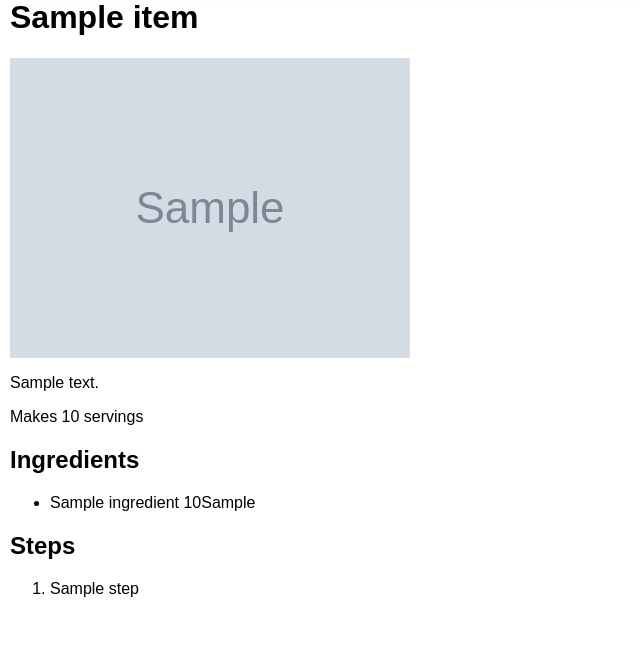
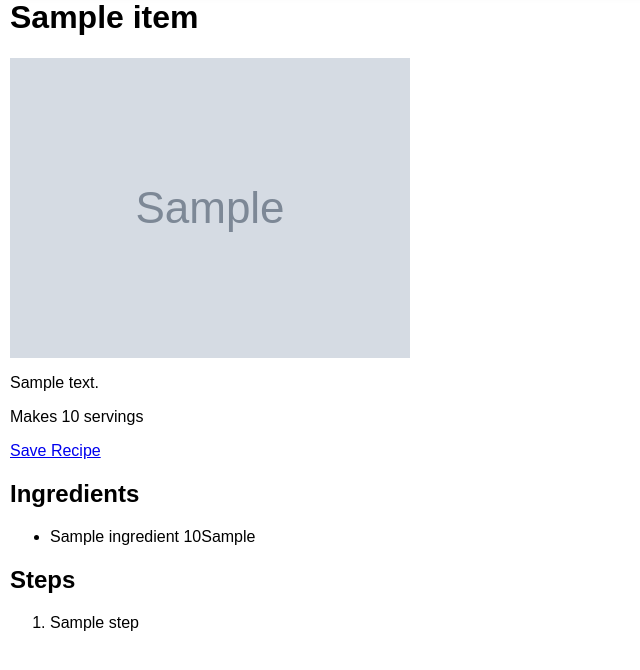
Before and after one commit to mia19reynolds/ComputingProject2, a Flask app: page /recipe in a window 1280 px wide. Shown: the part 90-760 px from the top of the page, without its empty margins (0-640 px from the left). Run offline with Flask 3, Linux system fonts and the light colour scheme; the visitor is signed in with stand-in values (Sample User, id 1); tables that the repository leaves empty or names only in its code hold one stand-in row (values such as "Sample post"); grey boxes marked "Sample" are stand-in pictures; a database or web service that is not in the repository returns one stand-in record (values such as "Sample title"); data that the repository does not hold is empty; some libraries are stand-ins or nearby versions.

Commit message:
save recipe test

```diff
--- a/app.py
+++ b/app.py
@@ -220,6 +220,12 @@ def recipe():
 
     # Optionally, handle unauthorized access here
     return redirect(url_for('login'))  # Redirect unauthenticated users to the login page
+
+# Save recipe to user_data
+@app.route('/saveRecipe', methods=['POST', 'GET'])
+@login_required
+def saveRecipe():
+    print(request.args.get('id'))
 
 # User sign up
 @app.route('/signup', methods=['POST', 'GET'])
--- a/templates/recipe.html
+++ b/templates/recipe.html
@@ -2,10 +2,13 @@
 {% block title %}{{ recipe.title }}{% endblock %}
 {% include 'navbarActive.html' %}
 {% block main %}
-    <h1>{{ recipe.title }}</h1>
-    <img src="{{ recipe['image'] }}">
-    <p>{{ recipe.summary|safe }}</p>
-    <p>Makes {{ recipe.servings }} servings</p>
+    <div id="recipeInfo">
+        <h1>{{ recipe.title }}</h1>
+        <img src="{{ recipe['image'] }}">
+        <p>{{ recipe.summary|safe }}</p>
+        <p>Makes {{ recipe.servings }} servings</p>
+        <a href="{{ url_for('saveRecipe', id=recipe.id) }}">Save Recipe</a>
+    </div>
     <h2>Ingredients</h2>
     <ul>
         {% for ingredient in recipe.extendedIngredients %}
```
